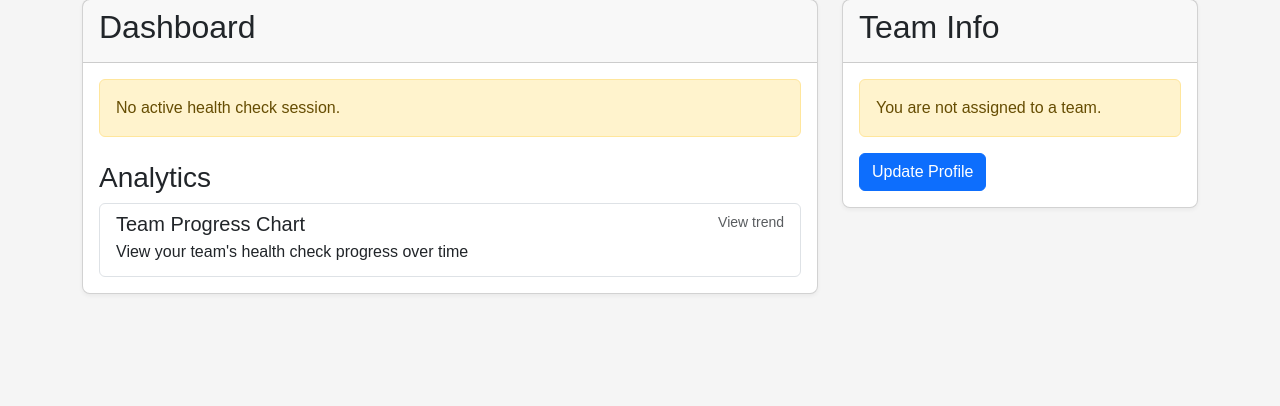
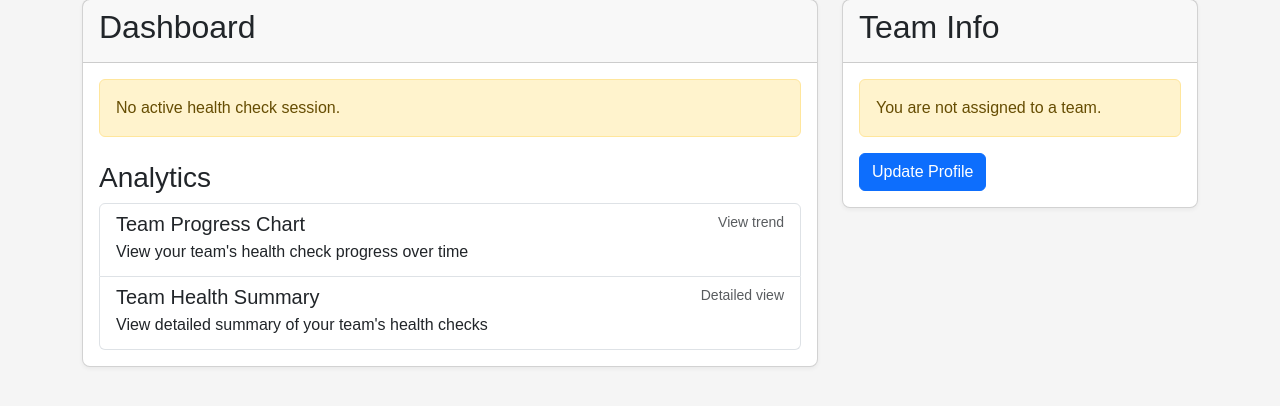
Before and after one commit to yuriysyt/SkyProject, a Django app: page /dashboard/ in a window 1280 px wide. Shown: the part 81-487 px from the top of the page. Run offline with Django 4.2, Linux system fonts and the light colour scheme; the visitor is signed in with stand-in values (Sample User, id 1); data that the repository does not hold is empty; some libraries are stand-ins or nearby versions.

Commit message:
Updated dashboard with Team Health Summary link

```diff
--- a/templates/core/dashboard.html
+++ b/templates/core/dashboard.html
@@ -54,6 +54,13 @@
                             </div>
                             <p class='mb-1'>View your team's health check progress over time</p>
                         </a>
+                        <a href='{% url 'team_summary' %}' class='list-group-item list-group-item-action'>
+                            <div class='d-flex w-100 justify-content-between'>
+                                <h5 class='mb-1'>Team Health Summary</h5>
+                                <small class='text-muted'>Detailed view</small>
+                            </div>
+                            <p class='mb-1'>View detailed summary of your team's health checks</p>
+                        </a>
                     </div>
                 </div>
             </div>
```
